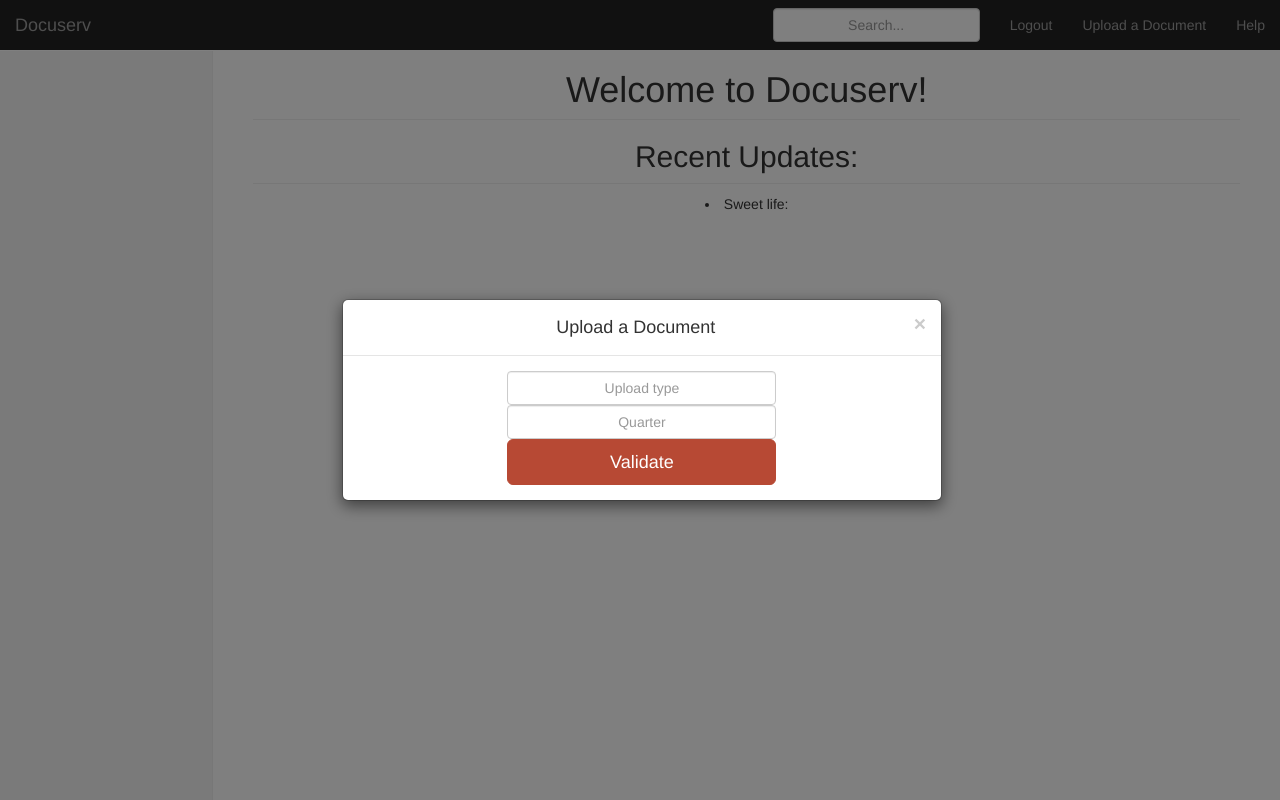
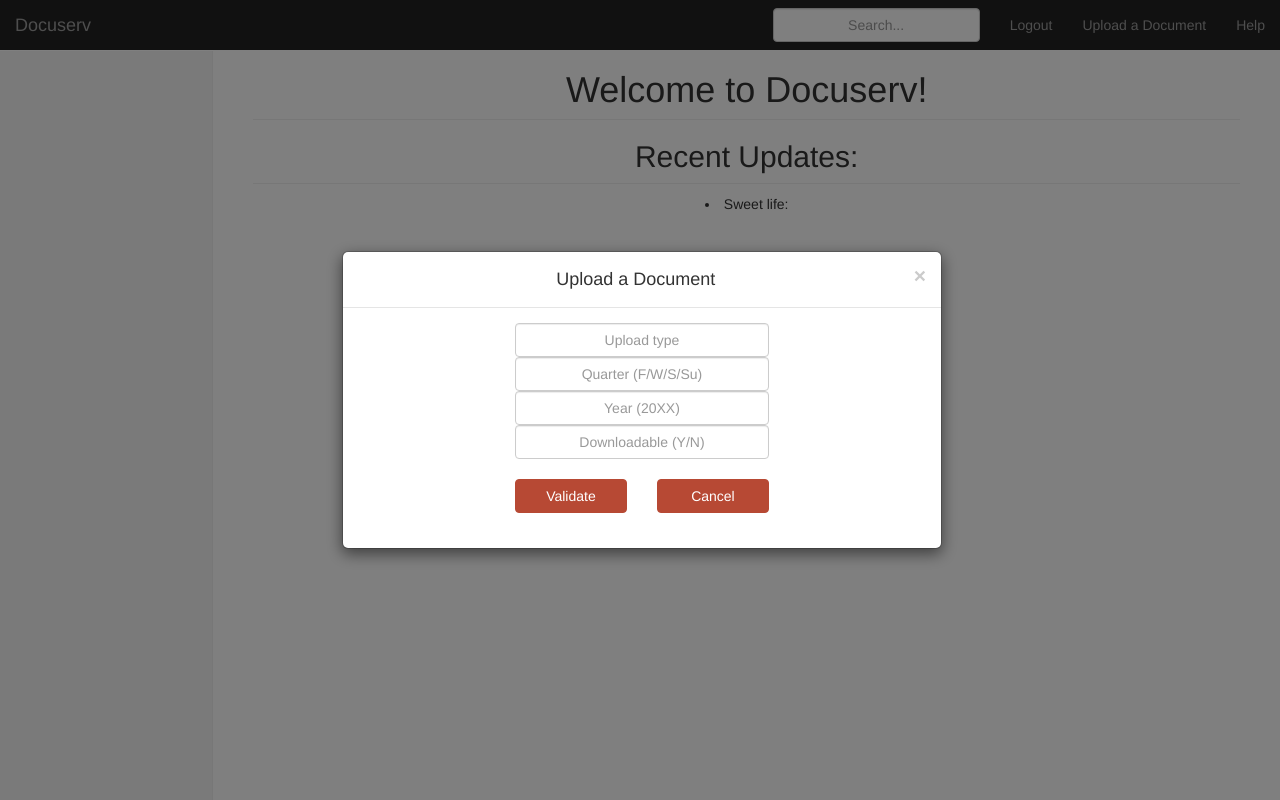
Before and after one commit to RohinBhargava/Docuserv, a Flask app: template templates/dashboard.html in a window 1280 px wide, after a click on "Upload a Document". Run offline with Flask 2, Linux system fonts and the light colour scheme; the template is opened without the code that fills it, so the values that code supplies are empty; the visitor is signed in with stand-in values (Sample User, id 1); some libraries are stand-ins or nearby versions.

Commit message:
Form styling done

```diff
--- a/templates/dashboard.html
+++ b/templates/dashboard.html
@@ -94,18 +94,29 @@
       <div class="modal-dialog" role="document">
         <div class="modal-content">
           <div class="modal-header">
-            <button type="button" class="close" onclick="clearUploadForm()" data-dismiss="modal" aria-label="Close"><span aria-hidden="true">&times;</span></button>
+            <button type="button" class="close" data-dismiss="modal" aria-label="Close"><span aria-hidden="true">&times;</span></button>
             <h4 class="modal-title" id="myModalLabel" position="center">Upload a Document</h4>
           </div>
-          <div class="modal-body" id="center-validate">
-            <!-- <form action="/_validate" method="post" class="dropzone" id="uploader"></form> -->
-            <form class="row" method="post">
-              <div class="col-xs-6 col-centered">
-                <input type="upload" name="upload" id="inputUpload" class="form-control" placeholder="Upload type" required autofocus>
-                <input type="quarter" name="quarter" id="inputQuarter" class="form-control" placeholder="Quarter" required>
-                <button class="btn btn-lg btn-primary btn-block" onclick="validateMeta();">Validate</button>
+          <div class="modal-body" data-dropzone="false">
+            <div class="col-xs-6 col-centered">
+              <div id="validate">
+                <input type="text" name="upload" id="inputUpload" class="form-control" placeholder="Upload type" required autofocus>
+                <input type="text" name="quarter" id="inputQuarter" class="form-control" placeholder="Quarter (F/W/S/Su)" required>
+                <input type="text" name="year" id="inputYear" class="form-control" placeholder="Year (20XX)" required>
+                <input type="text" name="downloadable" id="inputQuarter" class="form-control" placeholder="Downloadable (Y/N)" required>
               </div>
-            </form>
+              <br>
+              <div class="row">
+                <div class="col-xs-6 text-left">
+                  <button class="btn btn-primary btn-block" onclick="validateMeta();">Validate</button>
+                </div>
+                <div class="col-xs-6 text-right">
+                  <button class="btn btn-primary btn-block" data-dismiss="modal" onclick="clearUploadForm()">Cancel</button>
+                </div>
+              </div>
+            </div>
+            <br>
+
           </div>
         </div>
       </div>
@@ -128,15 +139,15 @@
       };
 
       function validateMeta() {
-        console.log('poo');
-        $("#center-validate").html('<form action="/_validate" method="post" class="dropzone" id="uploader"></form>');
+        $("#validate").html('<form action="/_validate" method="post" class="dropzone" id="uploader"></form>');
+        $("#validate").attr("data-dropzone", "true")
+        Dropzone.discover();
         return false;
       }
 
       function clearUploadForm() {
-          console.log($("#uploader").length);
-          if ($("#uploader").length != 0) {
-            $("#center-validate").html('<form onsubmit="validate_meta();" class="row" method="post"><div class="col-xs-6 col-centered"><input type="upload" name="upload" id="inputUpload" class="form-control" placeholder="Upload type" required autofocus><input type="quarter" name="quarter" id="inputQuarter" class="form-control" placeholder="Quarter" required><button class="btn btn-lg btn-primary btn-block" type="submit">Validate</button></div></form>');
+          if ($("#validate").attr("data-dropzone") === "true") {
+            $("#validate").html('<input type="text" name="upload" id="inputUpload" class="form-control" placeholder="Upload type" required autofocus><input type="text" name="quarter" id="inputQuarter" class="form-control" placeholder="Quarter (F/W/S/Su)" required><input type="text" name="year" id="inputYear" class="form-control" placeholder="Year (20XX)" required><input type="text" name="downloadable" id="inputQuarter" class="form-control" placeholder="Downloadable (Y/N)" required>');
           }
 
           else {
@@ -145,6 +156,8 @@
             });
             $(".form-control").first().focus();
           }
+
+          $("#validate").attr("data-dropzone", "false")
           return false;
       }
 
```
Also changed, not shown: 1 other file.
